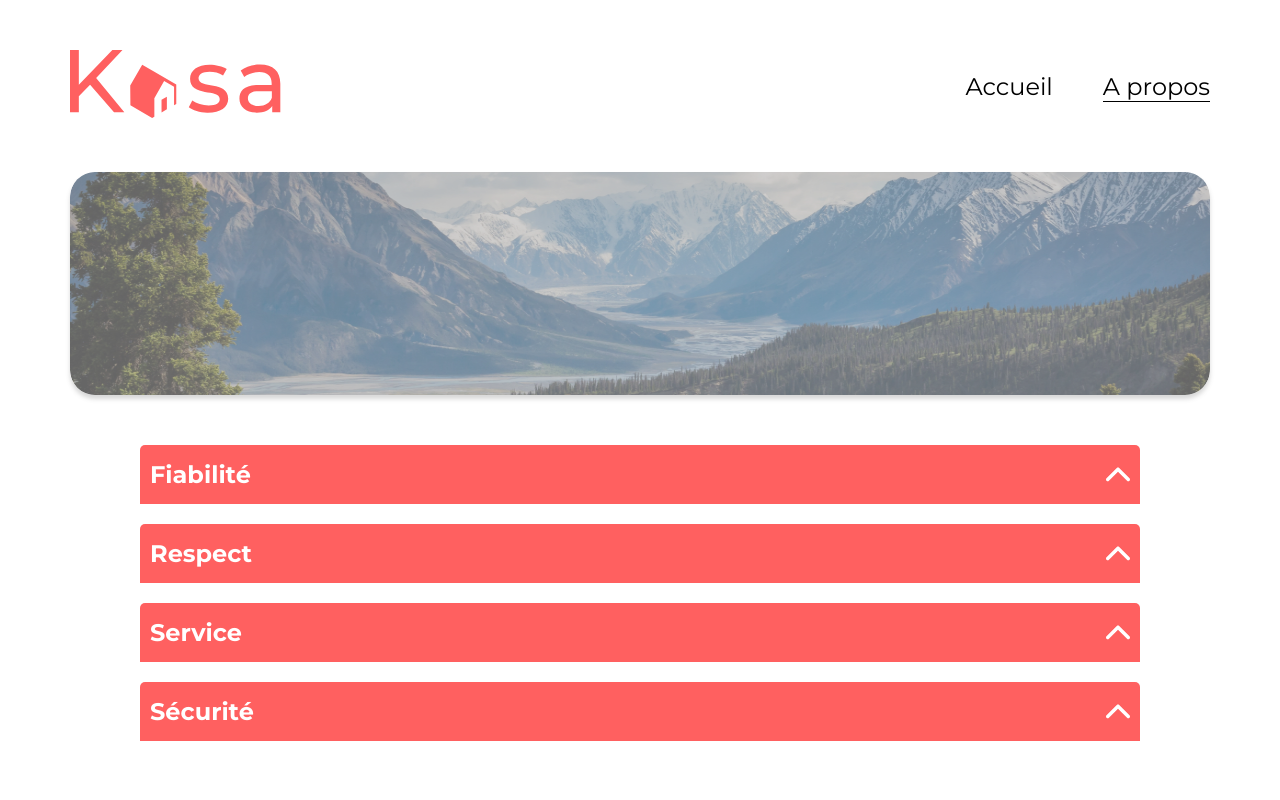
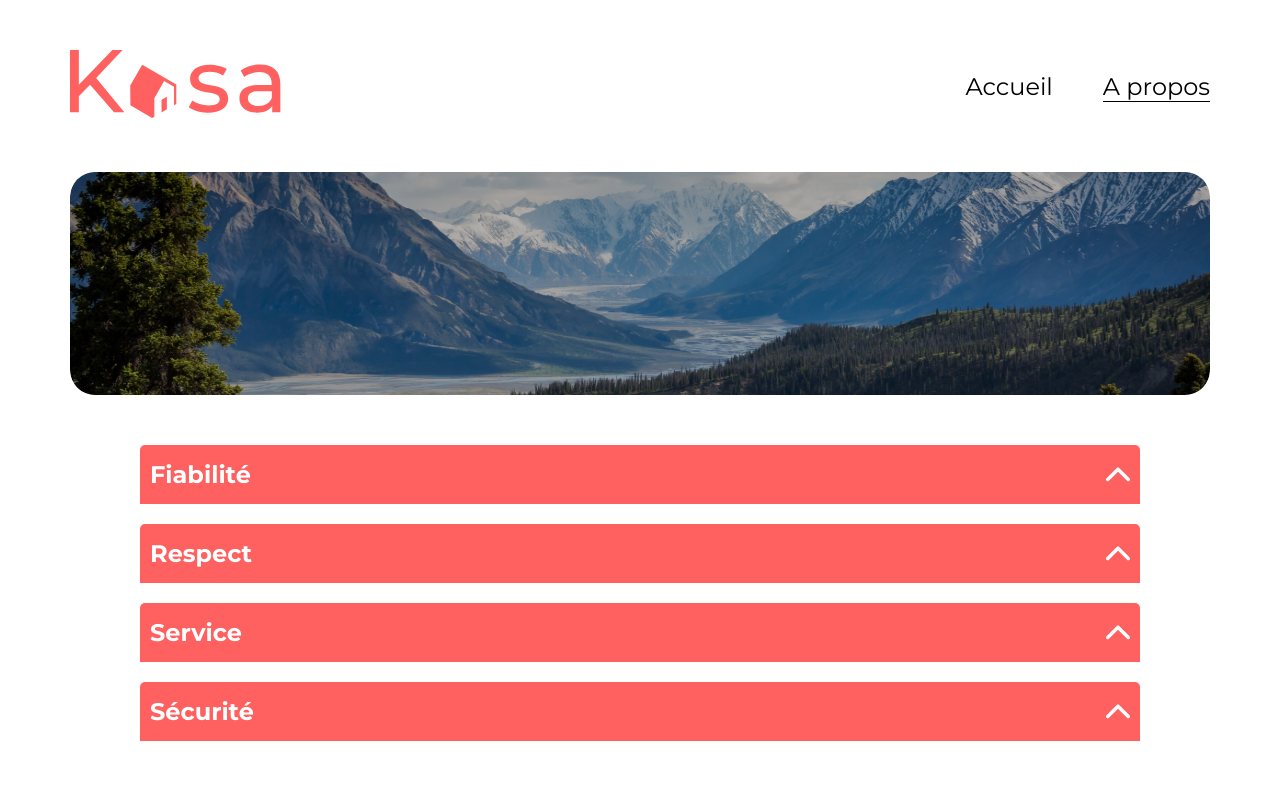
Before and after one commit to Aurelie72/Kasa, a React (Vite) app: page /about in a window 1280 px wide. Shown: the top 800 px of the page. Built offline with nearby package versions, Linux system fonts and the light colour scheme.

Commit message:
Animation de la collapse à l'ouverture + rotation de la fleche

```diff
--- a/src/components/Collapse.jsx
+++ b/src/components/Collapse.jsx
@@ -7,17 +7,21 @@ function Collapse({ title, children }) {
   const [isOpen, setIsOpen] = useState(false)
 
   return (
-    <div className="collapse">
+    <div className={`collapse ${isOpen ? "open" : ""}`}>
       <div className="collapse-title" onClick={() => setIsOpen(!isOpen)}>
         <h4>{title}</h4>
-        <img src={isOpen ? vectorOpen : vectorClose} alt="toggle icon"></img>
+        <img className={`collapse-arrow ${isOpen ? "open" : ""}`}
+        src={vectorClose} alt="toggle icon"></img>
       </div>
-
-      {isOpen && (
+      {/* src={isOpen ? vectorOpen : vectorClose} */}
+   <div className="collapse-content">
+        {children}
+      </div>
+      {/* {isOpen && (
         <div className="collapse-content">
           {children}
         </div>
-      )}
+      )} */}
     </div>
   )
 }
--- a/src/styles/banner.scss
+++ b/src/styles/banner.scss
@@ -1,27 +1,62 @@
+// .banner {
+//   background-image: url('../assets/picturehome.png');
+//   background-size: cover;
+//   background-position: center;
+//   height: 223px;
+//   display: flex;
+//   align-items: center;
+//   justify-content: center;
+//   border-radius: 25px;
+//   width: 100%;
+//   opacity: 0.6;
+//   mix-blend-mode: darken; //revoir cours pseudo element ::before ?
+//   box-shadow: 0 4px 4px rgba(0, 0, 0, 0.25);
+//   margin-bottom: 50px;
+
+
+
+//   p{
+//     color: white;
+//     font-size: 48px;
+//     text-shadow: 0 4px 4px rgba(0, 0, 0, 0.25);
+//     @media screen and (max-width: 600px) {
+//       font-size: 30px;
+
+//     }
+//   }
+// }
+
 .banner {
-  background-image: url('../assets/picturehome.png');
-  background-size: cover;
-  background-position: center;
+  position: relative;
   height: 223px;
+  width: 100%;
+  border-radius: 25px;
+  overflow: hidden;
   display: flex;
   align-items: center;
   justify-content: center;
-  border-radius: 25px;
-  width: 100%;
-  opacity: 0.6;
-  mix-blend-mode: darken; //revoir cours pseudo element ::before ?
-  box-shadow: 0 4px 4px rgba(0, 0, 0, 0.25);
   margin-bottom: 50px;
 
+  &::before {
+    content: "";
+    position: absolute;
+    inset: 0;
+    background-image: url('../assets/picturehome.png');
+    background-size: cover;
+    background-position: center;
+    filter: brightness(0.5); // ⭐ assombrit proprement
+    z-index: 1;
+  }
 
-
-  p{
+  p {
+    position: relative;
+    z-index: 2; // ⭐ passe au-dessus du calque sombre
     color: white;
     font-size: 48px;
     text-shadow: 0 4px 4px rgba(0, 0, 0, 0.25);
+
     @media screen and (max-width: 600px) {
       font-size: 30px;
-
     }
   }
 }
--- a/src/styles/collapse.scss
+++ b/src/styles/collapse.scss
@@ -6,7 +6,7 @@
   overflow: hidden;
   width: 1000px;
   padding-bottom: 10px;
-  font-family: Montserrat, serif;
+  font-family: "Montserrat", serif;
    @media (max-width: 1039px) {
            width: 700px;
         }
@@ -31,7 +31,27 @@
 &-content {
   background: #f6f6f6;
   color: black;
-  padding: 15px;
+  padding: 0;
   font-size: 18px;
+  border-radius: 5px;
 }
 }
+
+.collapse-content {
+  max-height: 0;
+  overflow: hidden;
+  padding: 0 15px;
+  transition: max-height 0.4s ease, padding 0.4s ease;
+}
+
+.collapse.open .collapse-content {
+  max-height: 500px; // assez grand pour ton contenu
+   padding: 15px; // padding complet uniquement quand ouvert
+}
+.collapse-arrow {
+  transition: transform 0.3s ease;
+}
+
+.collapse-arrow.open {
+  transform: rotate(-180deg);
+}
--- a/src/styles/logementdetails.scss
+++ b/src/styles/logementdetails.scss
@@ -71,6 +71,15 @@
   img {
     width: 26px;
     height: 26px;
+        @media (max-width: 900px) {
+      width: 22px;
+      height: 22px;
+    }
+
+    @media (max-width: 600px) {
+      width: 18px;
+      height: 18px;
+    }
   }
 }
 
--- a/src/styles/tags.scss
+++ b/src/styles/tags.scss
@@ -12,5 +12,15 @@
         border-radius: 10px;
         padding: 5px;
         width: 120px;
+            @media (max-width: 900px) {
+      width: 100px;    // tablette
+      font-size: 13px;
+    }
+
+    @media (max-width: 600px) {
+      width: auto;     // mobile : s’adapte au texte
+      font-size: 12px;
+      padding: 5px 12px;
     }
     }
+    }
```
